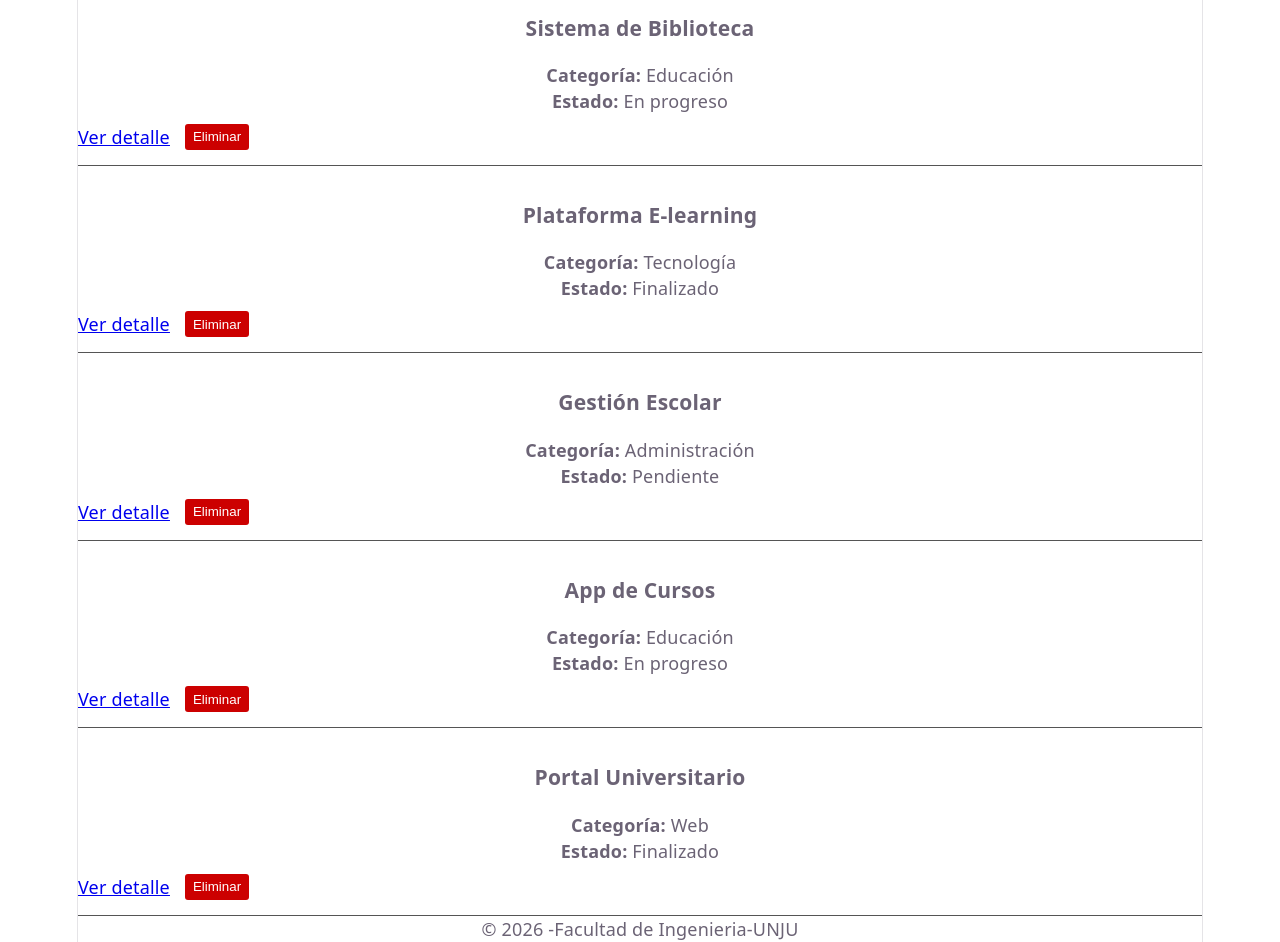
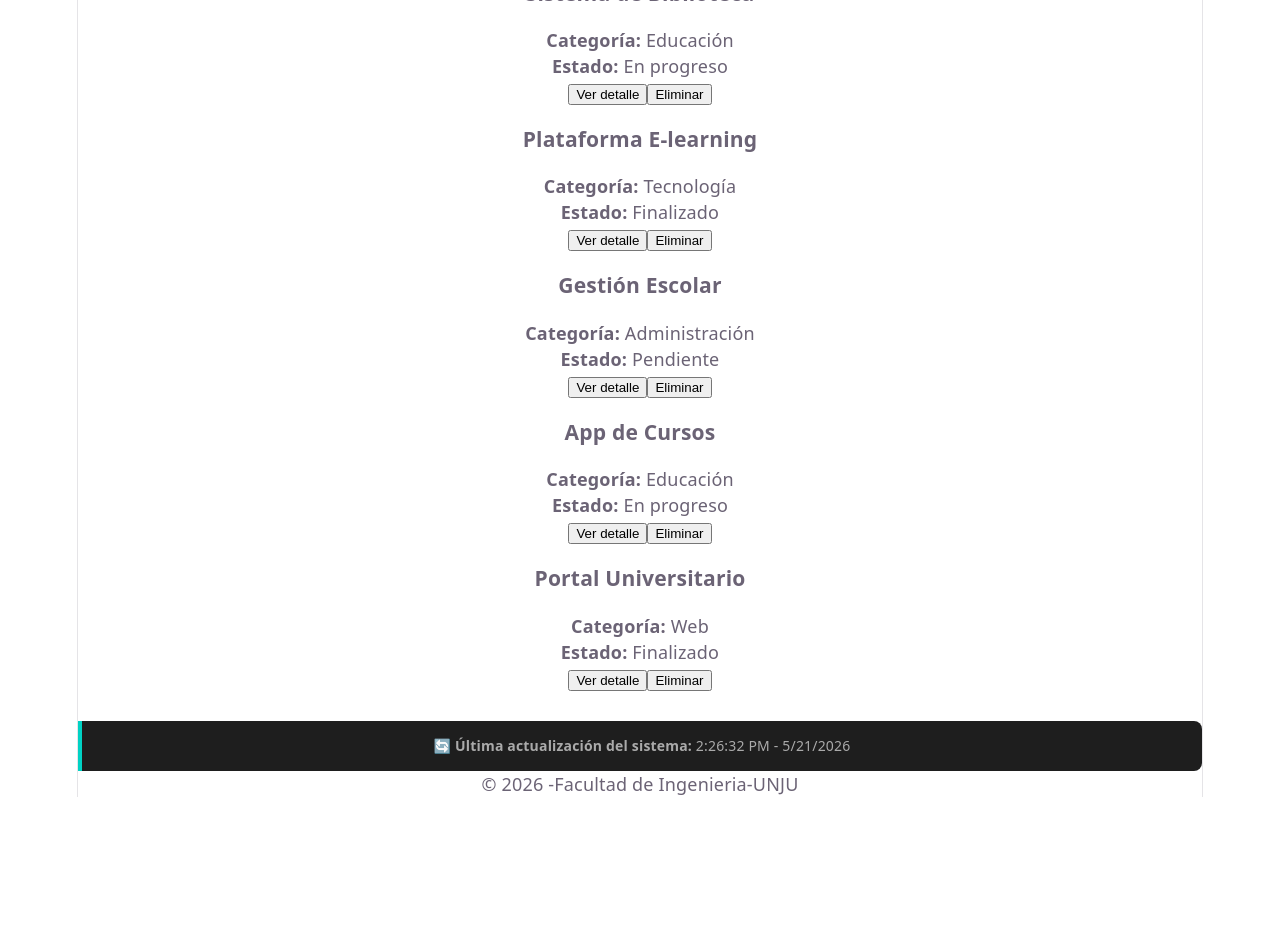
Before and after one commit to ea616461-cmd/pv_tp3-grupo1, a React (Vite) app: page / in a window 1280 px wide. Shown: the part 240-1182 px from the top of the page. After the commit the page ends 1037 px from the top, so only its background shows below. Built offline with nearby package versions, Linux system fonts and the light colour scheme.

Commit message:
agrego nuevos componentes y refactorizacion del componente

```diff
--- a/src/App.css
+++ b/src/App.css
@@ -181,23 +181,23 @@
     right: 0;
     border-right-color: var(--border);
   }
-  /* 1. El contenedor que envuelve a todas las tarjetas */
+  /
 .contenedor-proyectos {
-    display: flex;          /* Activa el modo flexible */
-    flex-wrap: wrap;        /* Si no entran más en la fila, los manda abajo automáticamente */
-    gap: 20px;              /* El espacio de separación entre tarjeta y tarjeta */
-    justify-content: center; /* Centra las tarjetas en la pantalla */
+    display: flex;
+    flex-wrap: wrap;
+    gap: 20px;
+    justify-content: center;
     padding: 20px;
 }
 
-/* 2. La estructura de cada tarjeta individual */
+
 .proyecto-card {
-    background-color: #1e1e1e; /* Fondo oscuro para la tarjeta (o el color de tu TP1) */
+    background-color: #1e1e1e;
     border: 1px solid #333;
     border-radius: 8px;
     padding: 20px;
-    width: 280px;             /* Ancho fijo para que todas las tarjetas midan lo mismo */
-    box-shadow: 0 4px 6px rgba(0, 0, 0, 0.3); /* Una leve sombra para darles profundidad */
+    width: 280px;
+    box-shadow: 0 4px 6px rgba(0, 0, 0, 0.3);
     display: flex;
     flex-direction: column;
     justify-content: space-between;
--- /dev/null
+++ b/src/components/ProyectoCard.jsx
@@ -0,0 +1,25 @@
+import React from 'react';
+const ProyectoCard = ({ proyecto, onEliminar }) => {
+    const { id, titulo, categoria, estado } = proyecto;
+    return (
+        <article className="proyecto-card">
+            <h3>{titulo}</h3>
+            <p><strong>Categoría:</strong> {categoria}</p>
+            <p><strong>Estado:</strong> {estado}</p>
+
+            <div className="botones-card">
+                <button className="btn-detalle">Ver detalle</button>
+
+                {/* CORREGIDO: Le agregamos el evento onClick para que ejecute la función usando el ID */}
+                <button
+                    className="btn-eliminar"
+                    onClick={() => onEliminar(id)}
+                >
+                    Eliminar
+                </button>
+            </div>
+        </article>
+    );
+};
+
+export default ProyectoCard;
--- /dev/null
+++ b/src/components/RegistroActividad.jsx
@@ -0,0 +1,24 @@
+import React from 'react';
+const RegistroActividad = ({ ultimaModificacion }) => {
+    const fechaFormateada = ultimaModificacion
+        ? new Date(ultimaModificacion).toLocaleTimeString() + ' - ' + new Date(ultimaModificacion).toLocaleDateString()
+        : "Sin modificaciones recientes en esta sesión";
+
+    return (
+        <div className="registro-actividad" style={{
+            marginTop: '30px',
+            padding: '12px 20px',
+            backgroundColor: '#1e1e1e',
+            borderLeft: '4px solid #00d2c4',
+            borderRadius: '0 8px 8px 0',
+            color: '#aaa',
+            fontSize: '14px'
+        }}>
+            <p style={{ margin: 0 }}>
+                🔄 <strong>Última actualización del sistema:</strong> {fechaFormateada}
+            </p>
+        </div>
+    );
+};
+
+export default RegistroActividad;
--- a/src/components/lista.jsx
+++ b/src/components/lista.jsx
@@ -1,9 +1,16 @@
-import React, { useState } from 'react';
+import React, { useState, useEffect } from 'react'; // <-- CORREGIDO: Sumamos useEffect en el import
 import proyectoService from '../services/proyectoService.js';
+import ProyectoCard from './ProyectoCard';
+import RegistroActividad from './RegistroActividad'; // <-- CORREGIDO: Importamos el componente de registro
+
 const ListaProyectos = () => {
 
     const [proyectos, setProyectos] = useState(proyectoService.obtenerProyectos());
     const [terminoBusqueda, setTerminoBusqueda] = useState('');
+
+    // CORREGIDO: Declaramos el estado para que useEffect pueda guardar la fecha
+    const [ultimaModificacion, setUltimaModificacion] = useState(null);
+
     const handleEliminar = (id) => {
         proyectoService.eliminarProyecto(id);
         setProyectos(proyectoService.obtenerProyectos());
@@ -21,10 +28,13 @@ const ListaProyectos = () => {
         }
     };
 
+    useEffect(() => {
+        setUltimaModificacion(new Date());
+    }, [proyectos]);
+
     return (
         <section className="contenedor-proyectos">
             <h2>Nuestros Proyectos</h2>
-
 
             <div style={{ marginBottom: '20px' }}>
                 <label htmlFor="buscador">Buscar proyecto: </label>
@@ -38,32 +48,20 @@ const ListaProyectos = () => {
                 />
             </div>
 
-
             {proyectos.length === 0 ? (
                 <p>No se encontraron proyectos.</p>
             ) : (
                 proyectos.map((proyecto) => (
-                    <article key={proyecto.id} className="proyecto-card" style={{ borderBottom: '1px solid #555', padding: '15px 0' }}>
-                        <div className="contenido">
-                            <h3>{proyecto.titulo}</h3>
-                            <p><strong>Categoría:</strong> {proyecto.categoria}</p>
-                            <p><strong>Estado:</strong> {proyecto.estado}</p>
-
-                            <div style={{ marginTop: '10px', display: 'flex', gap: '15px' }}>
-                                <a href="#" onClick={(e) => e.preventDefault()}>Ver detalle</a>
-
-
-                                <button
-                                    onClick={() => handleEliminar(proyecto.id)}
-                                    style={{ backgroundColor: '#cc0000', color: 'white', border: 'none', padding: '4px 8px', cursor: 'pointer', borderRadius: '3px' }}
-                                >
-                                    Eliminar
-                                </button>
-                            </div>
-                        </div>
-                    </article>
+                    <ProyectoCard
+                        key={proyecto.id}
+                        proyecto={proyecto}
+                        onEliminar={handleEliminar}
+                    />
                 ))
             )}
+
+            {/* CORREGIDO: Agregamos el componente visual abajo del todo como pide el TP */}
+            <RegistroActividad ultimaModificacion={ultimaModificacion} />
         </section>
     );
 };
```
Also changed, not shown: src/components/ProyectoDetalle.jsx (added, +62 -0 lines).
